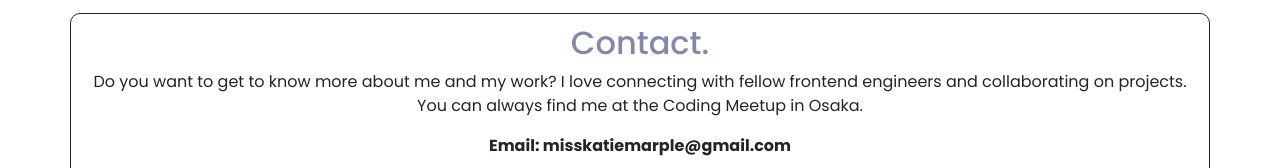
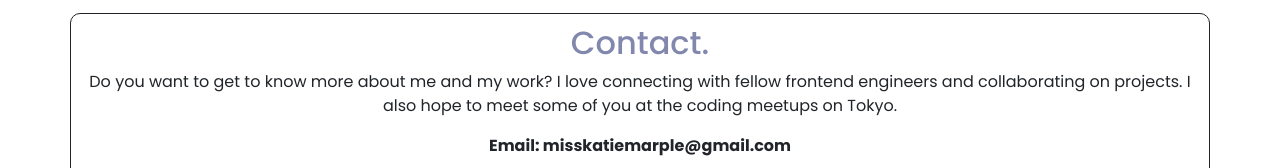
Before and after one commit to misskatiemarple/portfolio-react, a React (Create React App) app: page / in a window 1280 px wide. Shown: the part 2693-2861 px from the top of the page. Built offline with nearby package versions, Linux system fonts and the light colour scheme.

Commit message:
text update

```diff
--- a/src/Contact.js
+++ b/src/Contact.js
@@ -16,7 +16,8 @@ export default function Contact() {
         <p>
           Do you want to get to know more about me and my work? I love
           connecting with fellow frontend engineers and collaborating on
-          projects. You can always find me at the Coding Meetup in Osaka.
+          projects. I also hope to meet some of you at the coding meetups on
+          Tokyo.
         </p>
         <p>
           <strong className="email">Email: misskatiemarple@gmail.com</strong>
```
